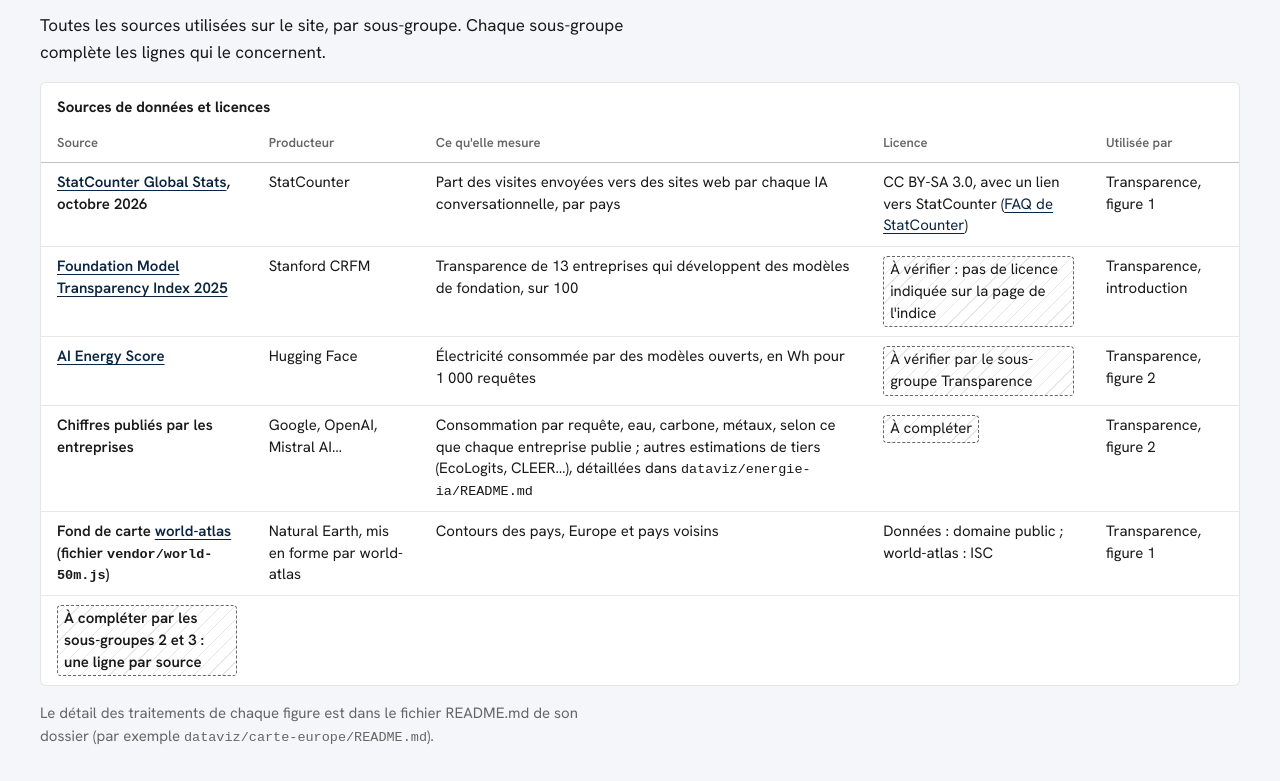
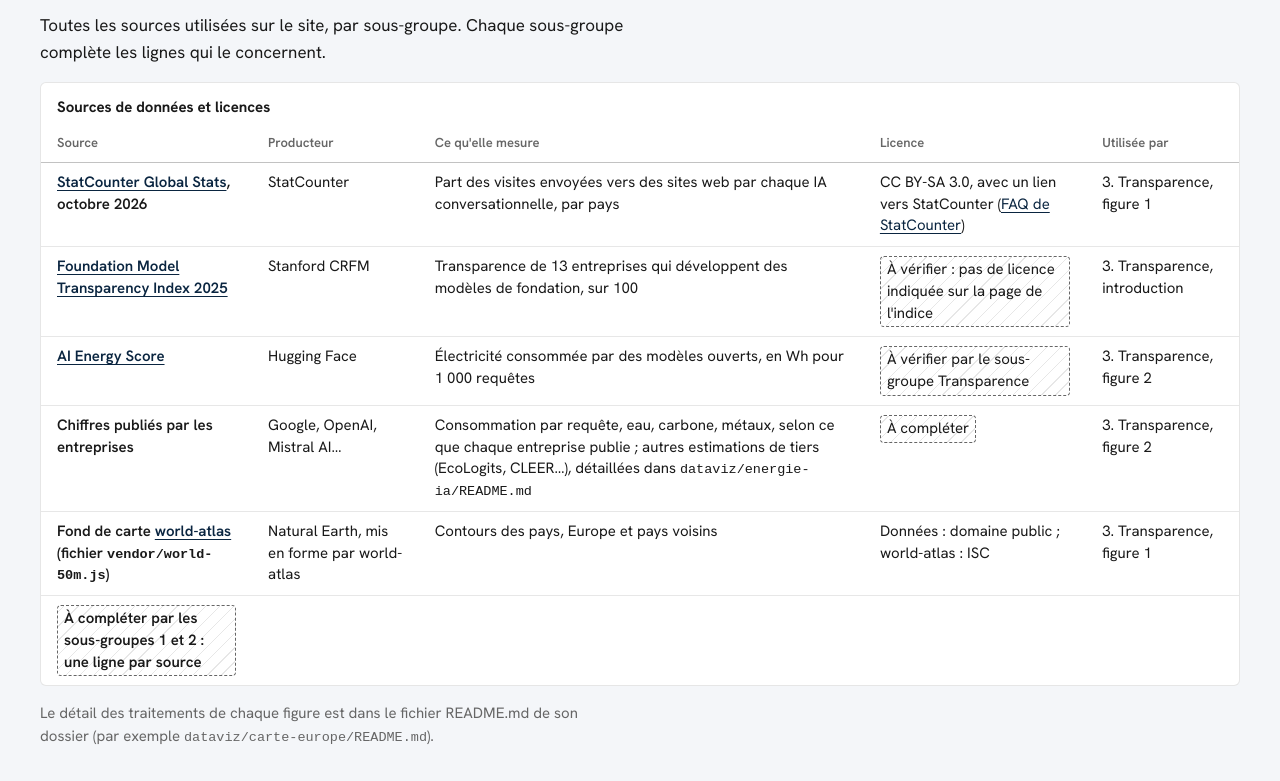
Before and after one commit to williamf-lab/impact-ia-climat, a plain HTML site: page pages/methodologie.html in a window 1280 px wide. Shown: the part 525-1306 px from the top of the page. Drawn offline with Linux system fonts and the light colour scheme.

Commit message:
Méthodologie : libellés des sous-groupes mis à jour

```diff
--- a/pages/methodologie.html
+++ b/pages/methodologie.html
@@ -87,38 +87,38 @@
               <td>StatCounter</td>
               <td>Part des visites envoyées vers des sites web par chaque IA conversationnelle, par pays</td>
               <td>CC BY-SA 3.0, avec un lien vers StatCounter (<a href="https://gs.statcounter.com/faq">FAQ de StatCounter</a>)</td>
-              <td>Transparence, figure 1</td>
+              <td>3. Transparence, figure 1</td>
             </tr>
             <tr>
               <th scope="row"><a href="https://crfm.stanford.edu/fmti/December-2025">Foundation Model Transparency Index 2025</a></th>
               <td>Stanford CRFM</td>
               <td>Transparence de 13 entreprises qui développent des modèles de fondation, sur 100</td>
               <td><span class="a-completer a-completer--en-ligne">À vérifier : pas de licence indiquée sur la page de l'indice</span></td>
-              <td>Transparence, introduction</td>
+              <td>3. Transparence, introduction</td>
             </tr>
             <tr>
               <th scope="row"><a href="https://huggingface.github.io/AIEnergyScore">AI Energy Score</a></th>
               <td>Hugging Face</td>
               <td>Électricité consommée par des modèles ouverts, en Wh pour 1&nbsp;000 requêtes</td>
               <td><span class="a-completer a-completer--en-ligne">À vérifier par le sous-groupe Transparence</span></td>
-              <td>Transparence, figure 2</td>
+              <td>3. Transparence, figure 2</td>
             </tr>
             <tr>
               <th scope="row">Chiffres publiés par les entreprises</th>
               <td>Google, OpenAI, Mistral AI…</td>
               <td>Consommation par requête, eau, carbone, métaux, selon ce que chaque entreprise publie ; autres estimations de tiers (EcoLogits, CLEER…), détaillées dans <code>dataviz/energie-ia/README.md</code></td>
               <td><span class="a-completer a-completer--en-ligne">À compléter</span></td>
-              <td>Transparence, figure 2</td>
+              <td>3. Transparence, figure 2</td>
             </tr>
             <tr>
               <th scope="row">Fond de carte <a href="https://github.com/topojson/world-atlas">world-atlas</a> (fichier <code>vendor/world-50m.js</code>)</th>
               <td>Natural Earth, mis en forme par world-atlas</td>
               <td>Contours des pays, Europe et pays voisins</td>
               <td>Données : domaine public ; world-atlas : ISC</td>
-              <td>Transparence, figure 1</td>
+              <td>3. Transparence, figure 1</td>
             </tr>
             <tr>
-              <th scope="row"><span class="a-completer a-completer--en-ligne">À compléter par les sous-groupes 2 et 3 : une ligne par source</span></th>
+              <th scope="row"><span class="a-completer a-completer--en-ligne">À compléter par les sous-groupes 1 et 2 : une ligne par source</span></th>
               <td></td>
               <td></td>
               <td></td>
```
